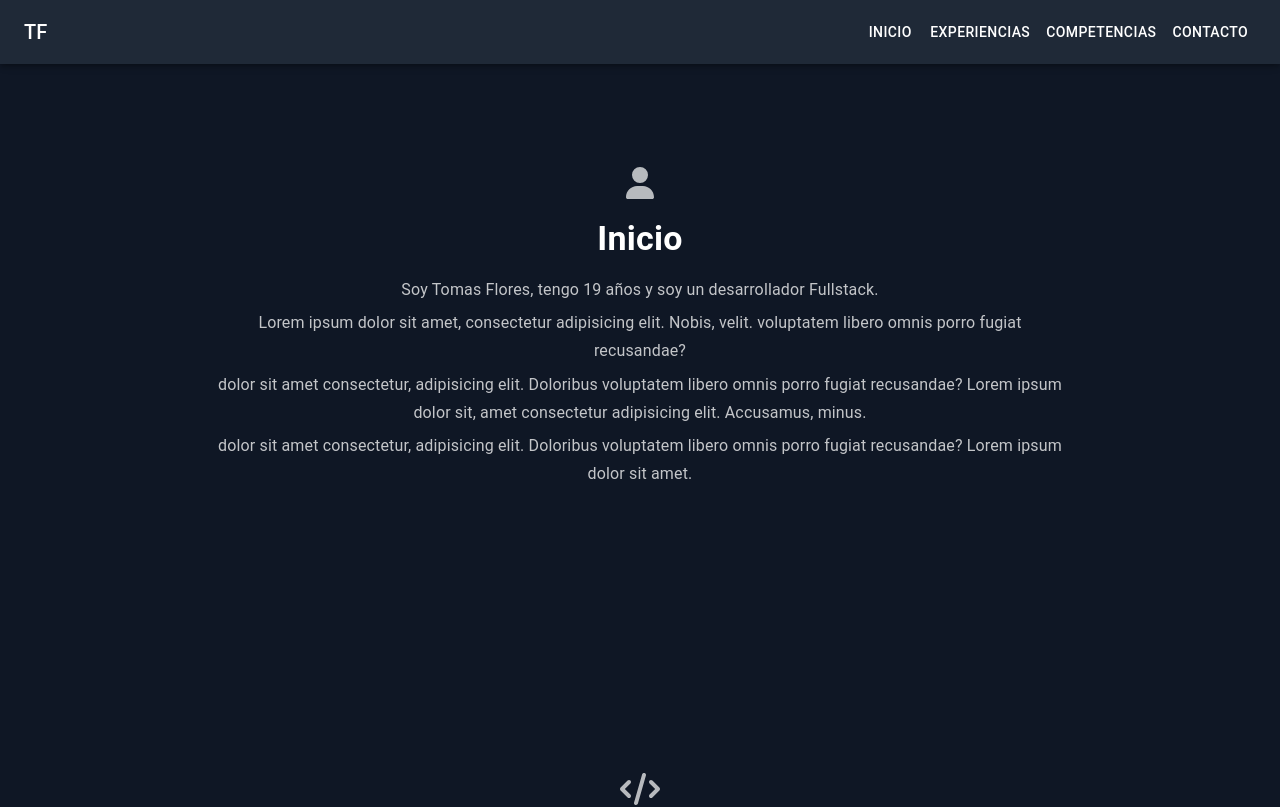
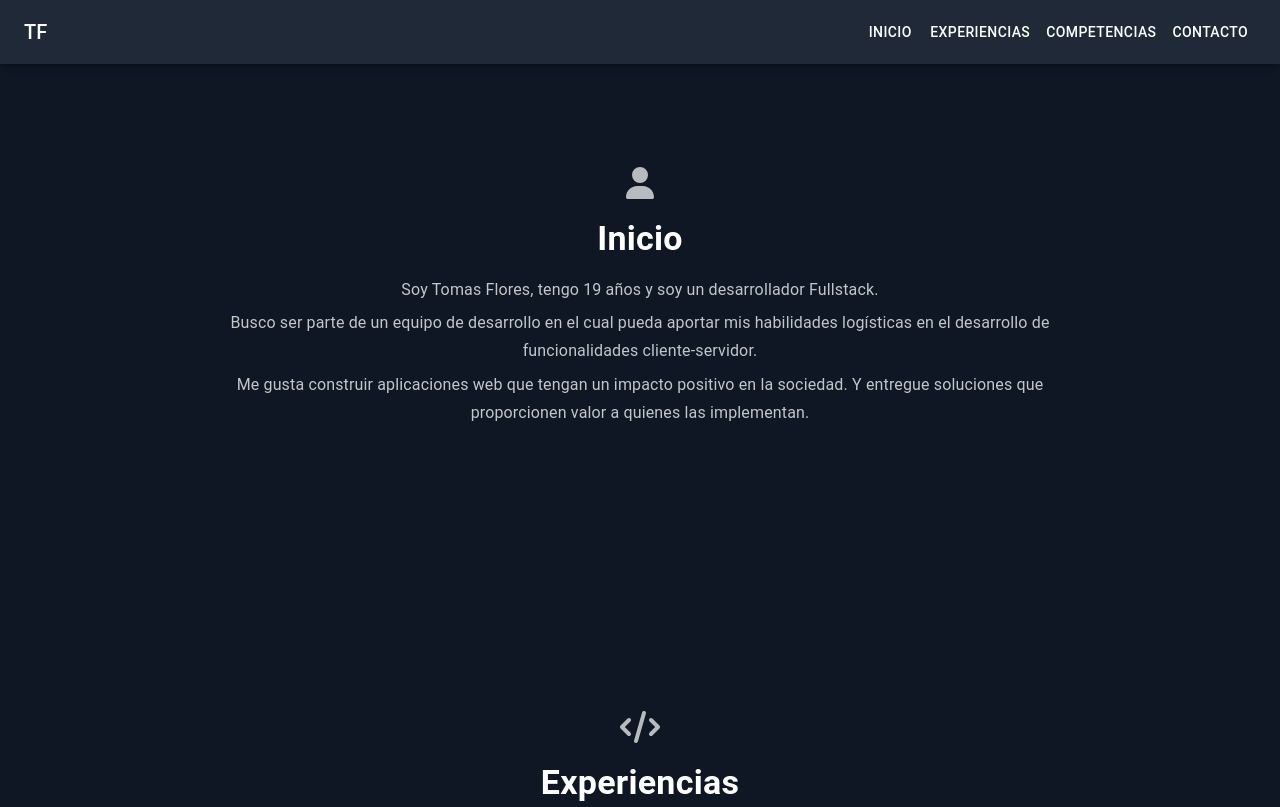
Before and after one commit to tomasflores24/cv, a React (Vite) app: page / in a window 1280 px wide. Shown: the top 807 px of the page. Built offline with nearby package versions, Linux system fonts and the light colour scheme.

Commit message:
refactory details

```diff
--- a/src/components/Home.tsx
+++ b/src/components/Home.tsx
@@ -13,17 +13,14 @@ export const Home = () => {
         Soy Tomas Flores, tengo 19 años y soy un desarrollador Fullstack.
       </Subtitle>
       <Subtitle>
-        Lorem ipsum dolor sit amet, consectetur adipisicing elit. Nobis, velit.
-        voluptatem libero omnis porro fugiat recusandae?
+        Busco ser parte de un equipo de desarrollo en el cual pueda aportar mis
+        habilidades logísticas en el desarrollo de funcionalidades
+        cliente-servidor.
       </Subtitle>
       <Subtitle>
-        dolor sit amet consectetur, adipisicing elit. Doloribus voluptatem
-        libero omnis porro fugiat recusandae? Lorem ipsum dolor sit, amet
-        consectetur adipisicing elit. Accusamus, minus.
-      </Subtitle>
-      <Subtitle>
-        dolor sit amet consectetur, adipisicing elit. Doloribus voluptatem
-        libero omnis porro fugiat recusandae? Lorem ipsum dolor sit amet.
+        Me gusta construir aplicaciones web que tengan un impacto positivo en la
+        sociedad. Y entregue soluciones que proporcionen valor a quienes las
+        implementan.
       </Subtitle>
     </Box>
   );
--- a/src/material/Skeleton.tsx
+++ b/src/material/Skeleton.tsx
@@ -2,12 +2,7 @@ import { Box, Skeleton } from '@mui/material/';
 
 export const SkeletonLoading = () => {
   return (
-    <Box
-      sx={{
-        maxWidth: '80%',
-        m: 'auto',
-      }}
-    >
+    <Box sx={{ idth: '80%', m: 'auto' }}>
       <Skeleton
         variant="rounded"
         animation="wave"
--- a/src/utils/Theme.tsx
+++ b/src/utils/Theme.tsx
@@ -1,5 +1,4 @@
 import { createTheme } from '@mui/material/styles';
-import { red } from '@mui/material/colors';
 
 // A custom theme for this app
 const theme = createTheme({
```
